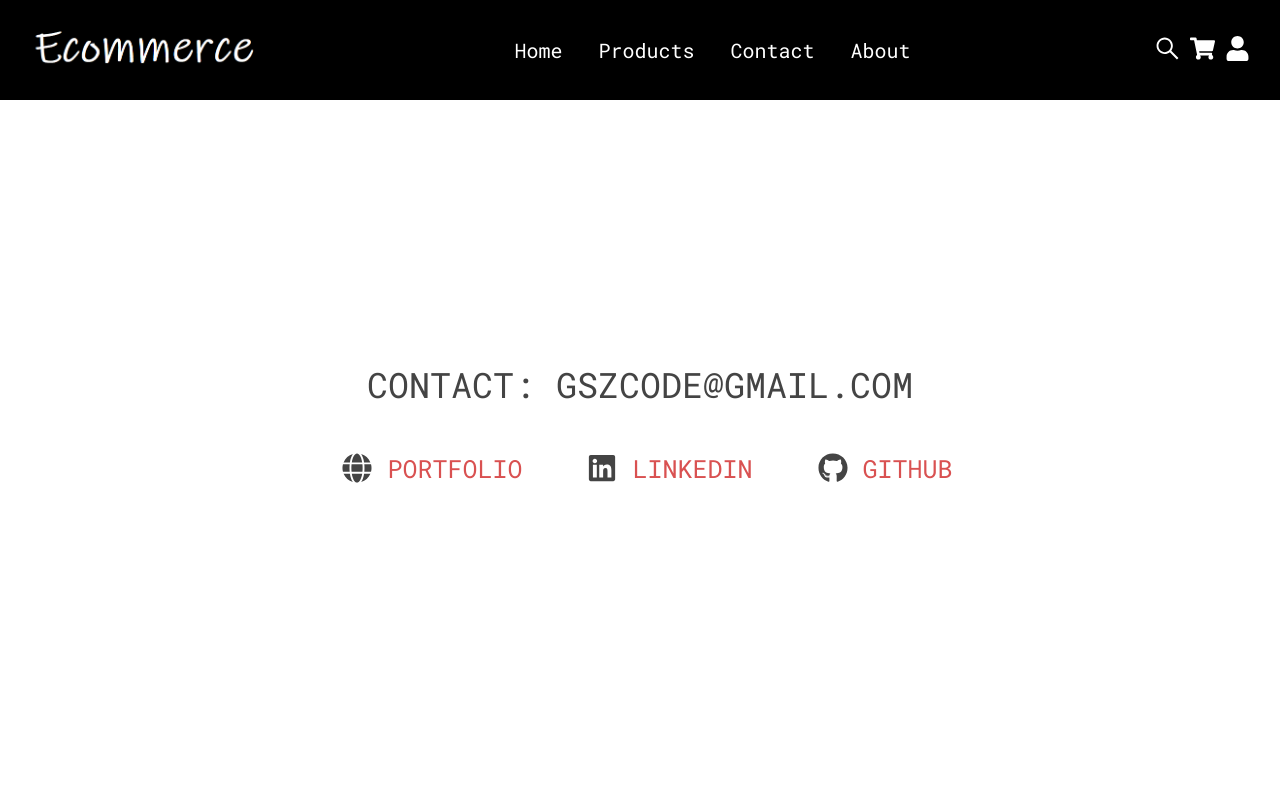
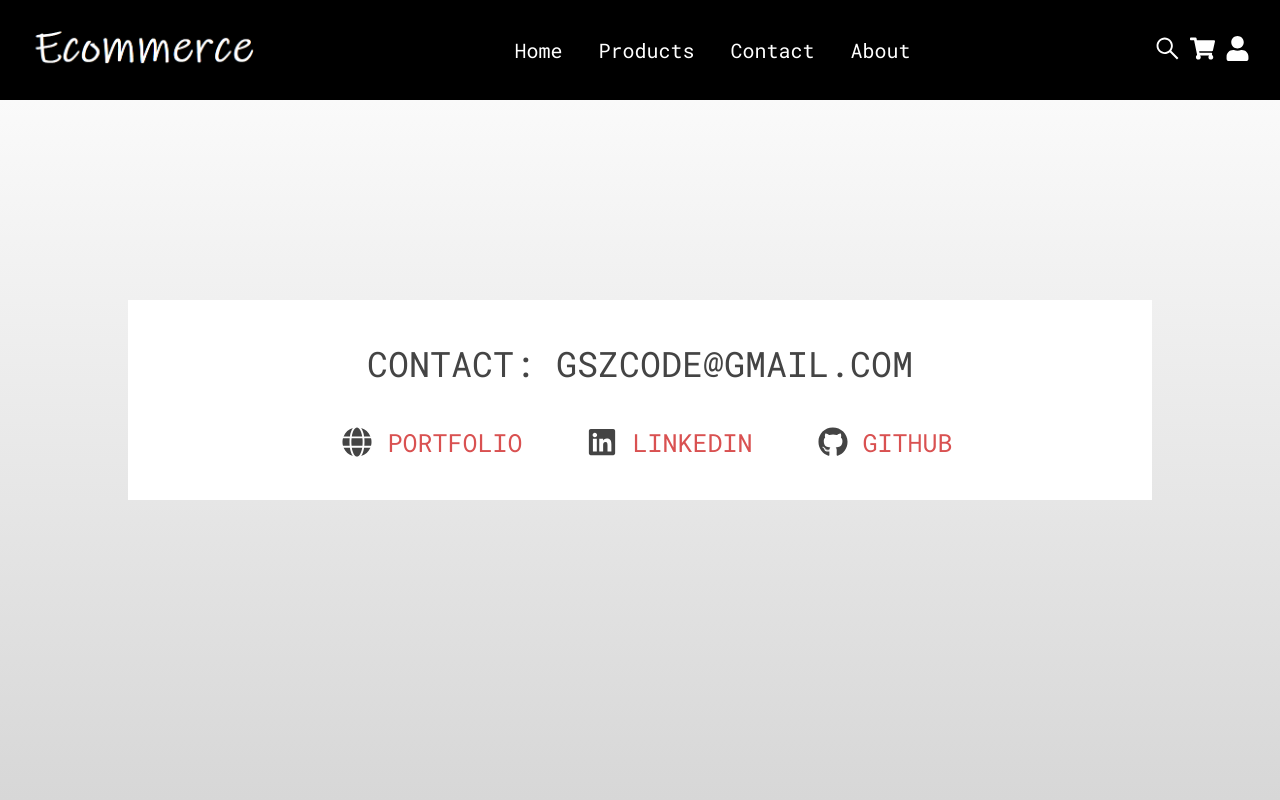
Before and after one commit to gszcode/App, a React (Create React App) app in the folder frontend/: page /contact in a window 1280 px wide. Shown: the top 800 px of the page. Built offline with nearby package versions, Linux system fonts and the light colour scheme.

Commit message:
background gradient agregado

```diff
--- a/frontend/src/Pages/Contact/Contact.scss
+++ b/frontend/src/Pages/Contact/Contact.scss
@@ -1,16 +1,24 @@
-.contact {
+.container {
   width: 100vw;
   height: 100vh;
   display: flex;
-  flex-direction: column;
   justify-content: center;
   align-items: center;
+  background: linear-gradient(#ffffff, #d7d7d7);
+}
+
+.contact {
+  width: 80%;
+  height: 200px;
+  display: flex;
+  flex-direction: column;
+  align-items: center;
+  background-color: #fff;
 
   &__email {
     color: #444;
     font-size: 35px;
-    background-color: #fff;
-    margin: 45px 0;
+    margin: 40px 0;
   }
 
   &__links {
```
